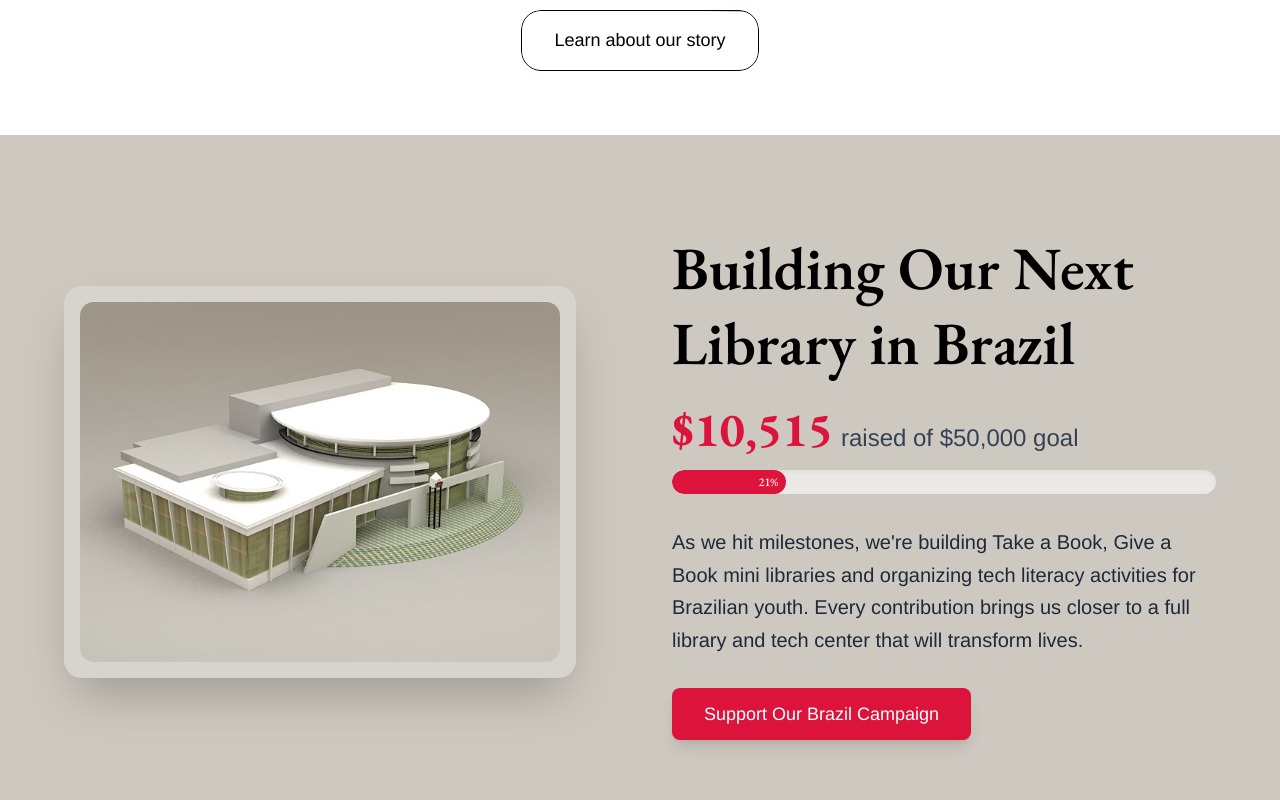
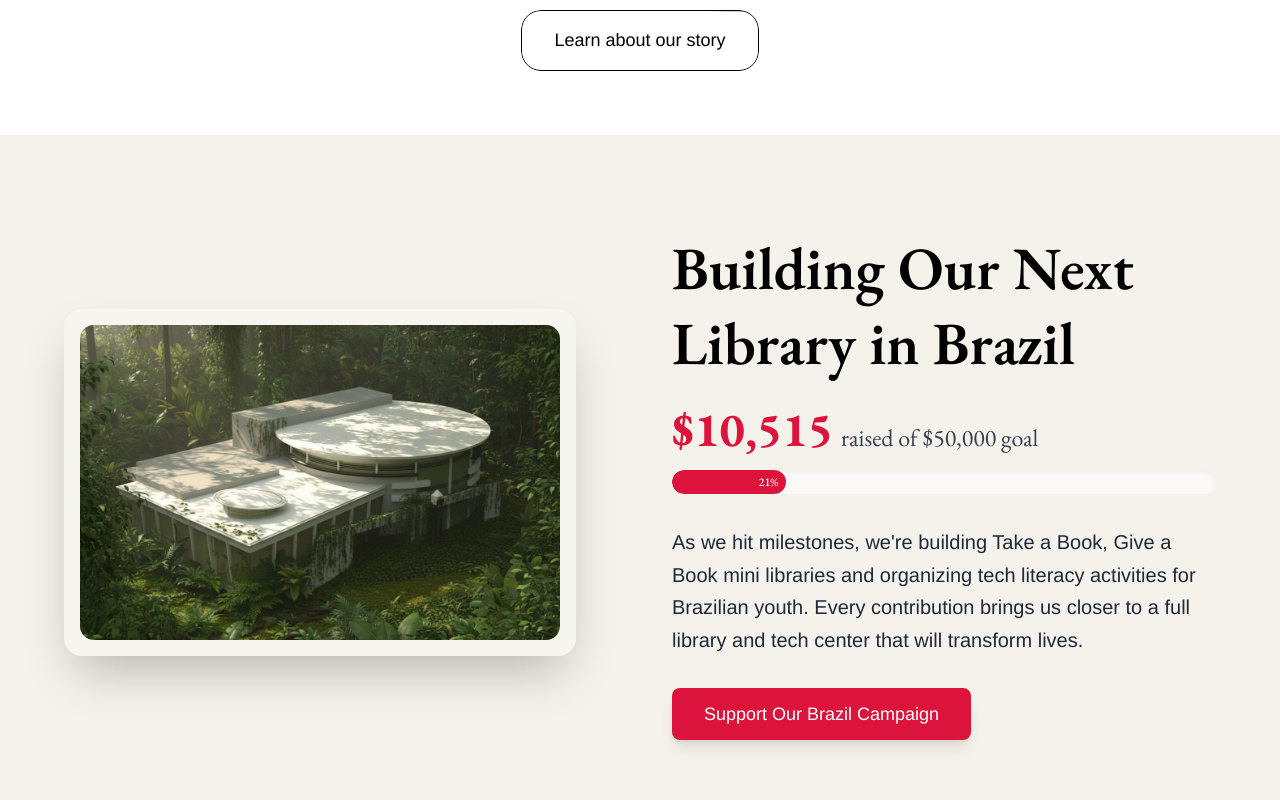
Before and after one commit to nikunjt0/librarycreate, a Next.js app: page / in a window 1280 px wide. Shown: the part 1680-2480 px from the top of the page. Built offline with nearby package versions, Linux system fonts and the light colour scheme.

Commit message:
new lbrary image

```diff
--- a/app/page.tsx
+++ b/app/page.tsx
@@ -173,15 +173,15 @@ export default function Home() {
       </section>
 
       {/* Traction Section */}
-      <section className="w-full py-24 bg-[#CDC9C0]">
+      <section className="w-full py-24 bg-[#F5F2EB]">
         <div className="max-w-7xl mx-auto px-8 sm:px-12 lg:px-16">
           <div className="grid grid-cols-1 lg:grid-cols-2 gap-12 lg:gap-16 items-center">
             {/* Left side: Image */}
             <div className="relative w-full max-w-lg mx-auto lg:mx-0">
               <div className="relative rounded-2xl bg-white/20 p-4 shadow-2xl inline-block">
                 <Image
-                  src="/images/modern_library_3d.jpg"
-                  alt="Modern library design for Brazil"
+                  src="/images/amazon_rainforest_library.png"
+                  alt="Amazon rainforest library design for Brazil"
                   width={700}
                   height={525}
                   className="rounded-xl max-w-full h-auto"
@@ -209,7 +209,7 @@ export default function Home() {
                   </span>
                   <span
                     className="text-xl md:text-2xl text-gray-700"
-                    style={{ fontFamily: '"Helvetica Neue", Helvetica, Arial, sans-serif' }}
+                    style={{ fontFamily: 'var(--font-garamond), Garamond, serif' }}
                   >
                     raised of $50,000 goal
                   </span>
--- /dev/null
+++ b/components/ui/progress.tsx
@@ -0,0 +1,31 @@
+"use client"
+
+import * as React from "react"
+import { Progress as ProgressPrimitive } from "radix-ui"
+
+import { cn } from "@/lib/utils"
+
+function Progress({
+  className,
+  value,
+  ...props
+}: React.ComponentProps<typeof ProgressPrimitive.Root>) {
+  return (
+    <ProgressPrimitive.Root
+      data-slot="progress"
+      className={cn(
+        "bg-primary/20 relative h-2 w-full overflow-hidden rounded-full",
+        className
+      )}
+      {...props}
+    >
+      <ProgressPrimitive.Indicator
+        data-slot="progress-indicator"
+        className="bg-primary h-full w-full flex-1 transition-all"
+        style={{ transform: `translateX(-${100 - (value || 0)}%)` }}
+      />
+    </ProgressPrimitive.Root>
+  )
+}
+
+export { Progress }
--- a/package.json
+++ b/package.json
@@ -18,6 +18,7 @@
     "motion": "^12.34.0",
     "next": "16.1.1",
     "ogl": "^1.0.11",
+    "radix-ui": "^1.4.3",
     "react": "19.2.3",
     "react-dom": "19.2.3",
     "resend": "^6.6.0",
```
Also changed, not shown: public/images/amazon_rainforest_library.png (added), 1 other file (tests, documents, lock files or other folders).
